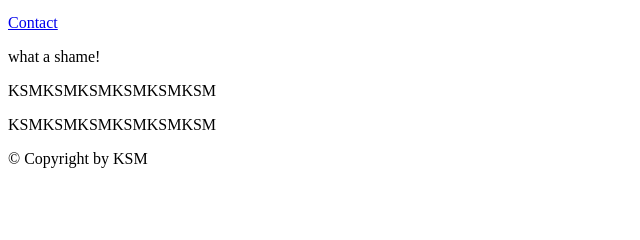
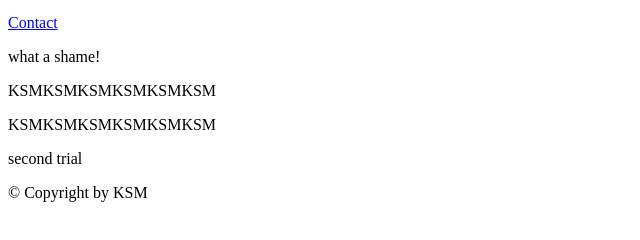
Before and after one commit to durojade/opentutorials-durojade, a plain HTML site: page test1.html in a window 1280 px wide. Shown: the part 100-340 px from the top of the page, without its empty margins (0-640 px from the left). Drawn offline with Linux system fonts and the light colour scheme.

Commit message:
addd to test1.html

```diff
--- a/test1.html
+++ b/test1.html
@@ -36,6 +36,7 @@
 					<p> what a shame! </p>
 					<p>KSMKSMKSMKSMKSMKSM</p>
 					<p>KSMKSMKSMKSMKSMKSM</p>
+					<p>second trial</p>
 			</div>
 
 			<footer>
```
